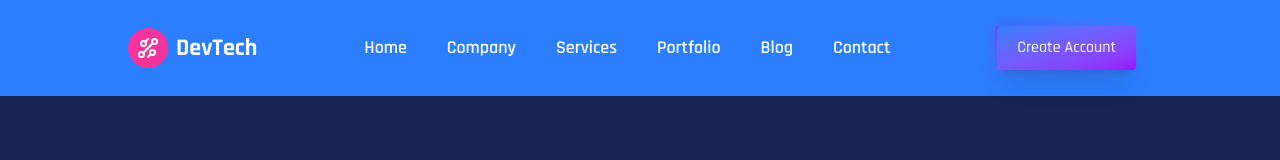
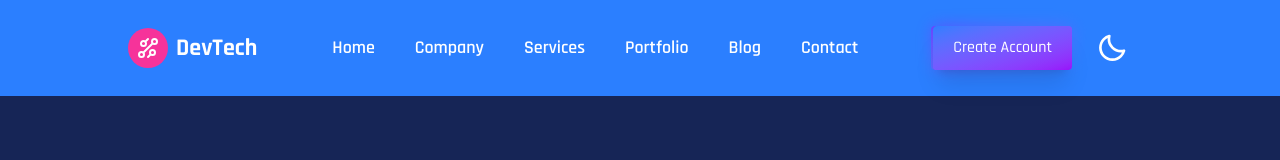
Before and after one commit to DaniLucano10/software-landing, a Next.js app: page / in a window 1280 px wide. Shown: the top 160 px of the page. Built offline with nearby package versions, Linux system fonts and the light colour scheme.

Commit message:
Creando nav

```diff
--- a/components/Home/Navbar/Nav.tsx
+++ b/components/Home/Navbar/Nav.tsx
@@ -1,11 +1,16 @@
 "use client";
+import ThemeToogler from "@/components/Helper/ThemeToogler";
 import { NavLinks } from "@/constant/constant";
 import Link from "next/link";
 import React, { useEffect, useState } from "react";
 import { GrTechnology } from "react-icons/gr";
 import { HiBars3BottomRight } from "react-icons/hi2";
 
-const Nav = () => {
+type Props = {
+    openNav: () => void;
+}
+
+const Nav = ({ openNav }: Props) => {
 
     const [navBg, setNavBg] = useState(false);
 
@@ -59,8 +64,9 @@ const Nav = () => {
                         <span className="relative">Create Account</span>
                     </a>
                     {/* Theme Toggler */}
+                    <ThemeToogler />
                     {/* Burger Menu */}
-                    <HiBars3BottomRight  className="w-8 h-8 cursor-pointer text-white lg:hidden"/>
+                    <HiBars3BottomRight onClick={openNav}  className="w-8 h-8 cursor-pointer text-white lg:hidden"/>
                 </div>
             </div>
         </div>
```
